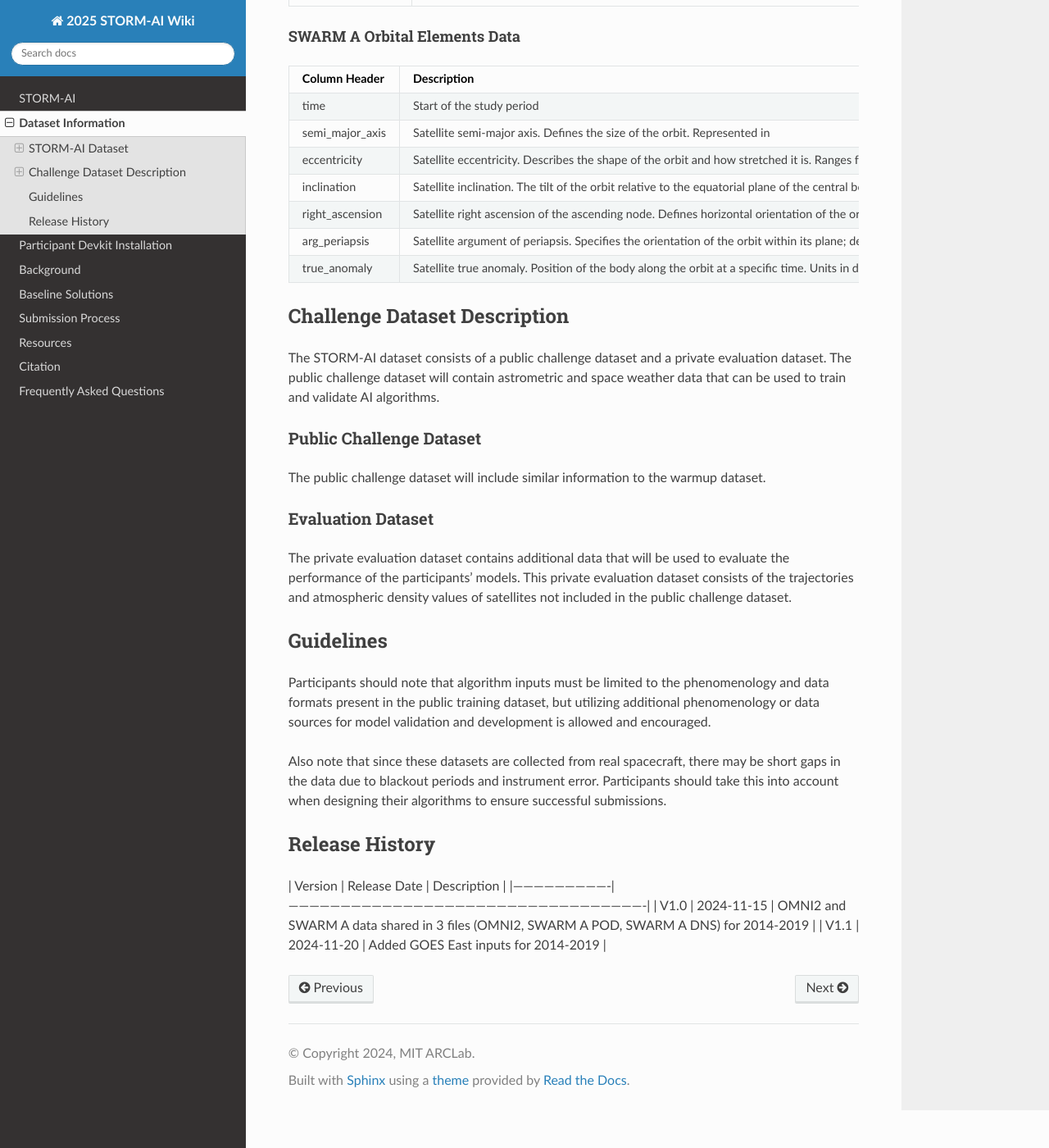
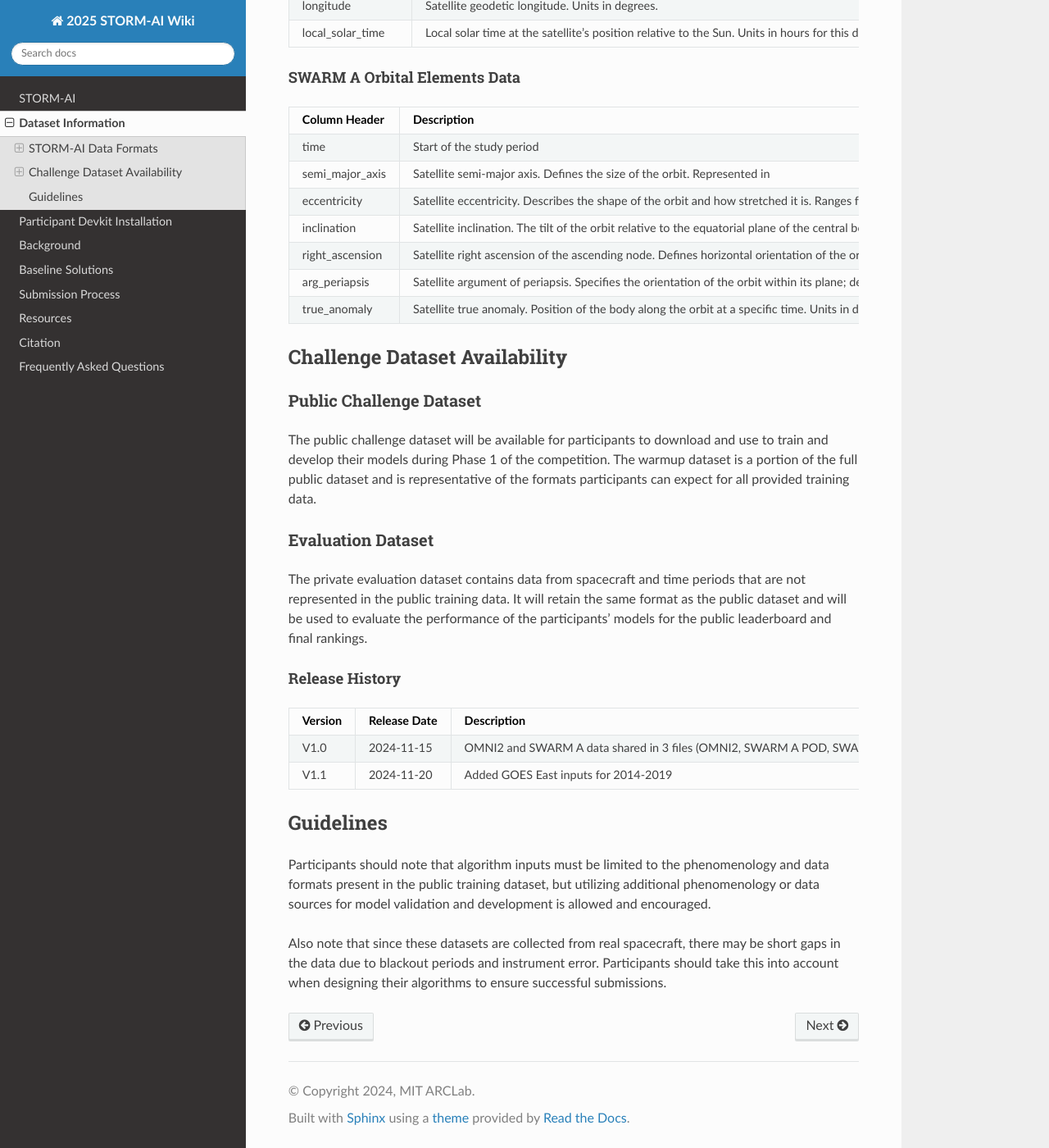
Before and after one commit to olgupila/STORM-AI-devkit-2025, a Sphinx documentation site: the page built from docs/dataset.md, in a window 1280 px wide and 1400 px high, scrolled down 4311 px. Shown: the whole window at 82% size. Built offline with Sphinx 7.4.7 and the Read the Docs theme 3.1.0, drawn with Linux system fonts in a browser that asks for light colours; pages that are not in the unit, such as notebooks, are missing from menus; some of the changed text lies outside the part shown.

Commit message:
update headings, public/private dataset verbiage & release history format

```diff
--- a/docs/dataset.md
+++ b/docs/dataset.md
@@ -1,6 +1,6 @@
 # Dataset Information
 
-## STORM-AI Dataset
+## STORM-AI Data Formats
 
 The Satellite Tracking and Orbit Resilience Modeling with AI (STORM-AI) Dataset comprises of a public challenge and private evaluation dataset.
 
@@ -139,25 +140,23 @@ Some recommendations:
 | true_anomaly | Satellite true anomaly. Position of the body along the orbit at a specific time. Units in degrees. |
 
 
-## Challenge Dataset Description
-
-The STORM-AI dataset consists of a public challenge dataset and a private evaluation dataset. The public challenge dataset will contain astrometric and space weather data that can be used to train and validate AI algorithms.
+## Challenge Dataset Availability
 
 ### Public Challenge Dataset
-The public challenge dataset will include similar information to the warmup dataset.
+The public challenge dataset will be available for participants to download and use to train and develop their models during Phase 1 of the competition. The warmup dataset is a portion of the full public dataset and is representative of the formats participants can expect for all provided training data.
 
 ### Evaluation Dataset
-The private evaluation dataset contains additional data that will be used to evaluate the performance of the participants' models. This private evaluation dataset consists of the trajectories and atmospheric density values of satellites not included in the public challenge dataset.
+The private evaluation dataset contains data from spacecraft and time periods that are not represented in the public training data. It will retain the same format as the public dataset and will be used to evaluate the performance of the participants' models for the public leaderboard and final rankings.
+
+#### Release History
+
+| Version  | Release Date    | Description                                                                                           |
+|--------- | --------------- | ----------------------------------------------------------------------------------------------------- |
+| V1.0     | 2024-11-15      | OMNI2 and SWARM A data shared in 3 files (OMNI2, SWARM A POD, SWARM A DNS) for 2014-2019              |
+| V1.1     | 2024-11-20      | Added GOES East inputs for 2014-2019                                                                  |
 
 ## Guidelines
 
 Participants should note that algorithm inputs must be limited to the phenomenology and data formats present in the public training dataset, but utilizing additional phenomenology or data sources for model validation and development is allowed and encouraged.
 
 Also note that since these datasets are collected from real spacecraft, there may be short gaps in the data due to blackout periods and instrument error. Participants should take this into account when designing their algorithms to ensure successful submissions.
-
-## Release History
-
-| Version  | Release Date    | Description                                                                                           |
-|----------------------------|-------------------------------------------------------------------------------------------------------|
-| V1.0     | 2024-11-15      | OMNI2 and SWARM A data shared in 3 files (OMNI2, SWARM A POD, SWARM A DNS) for 2014-2019              |
-| V1.1     | 2024-11-20      | Added GOES East inputs for 2014-2019                                                                  |
```
Also changed, not shown: other parts of docs/dataset.md (+1 -0 lines).
